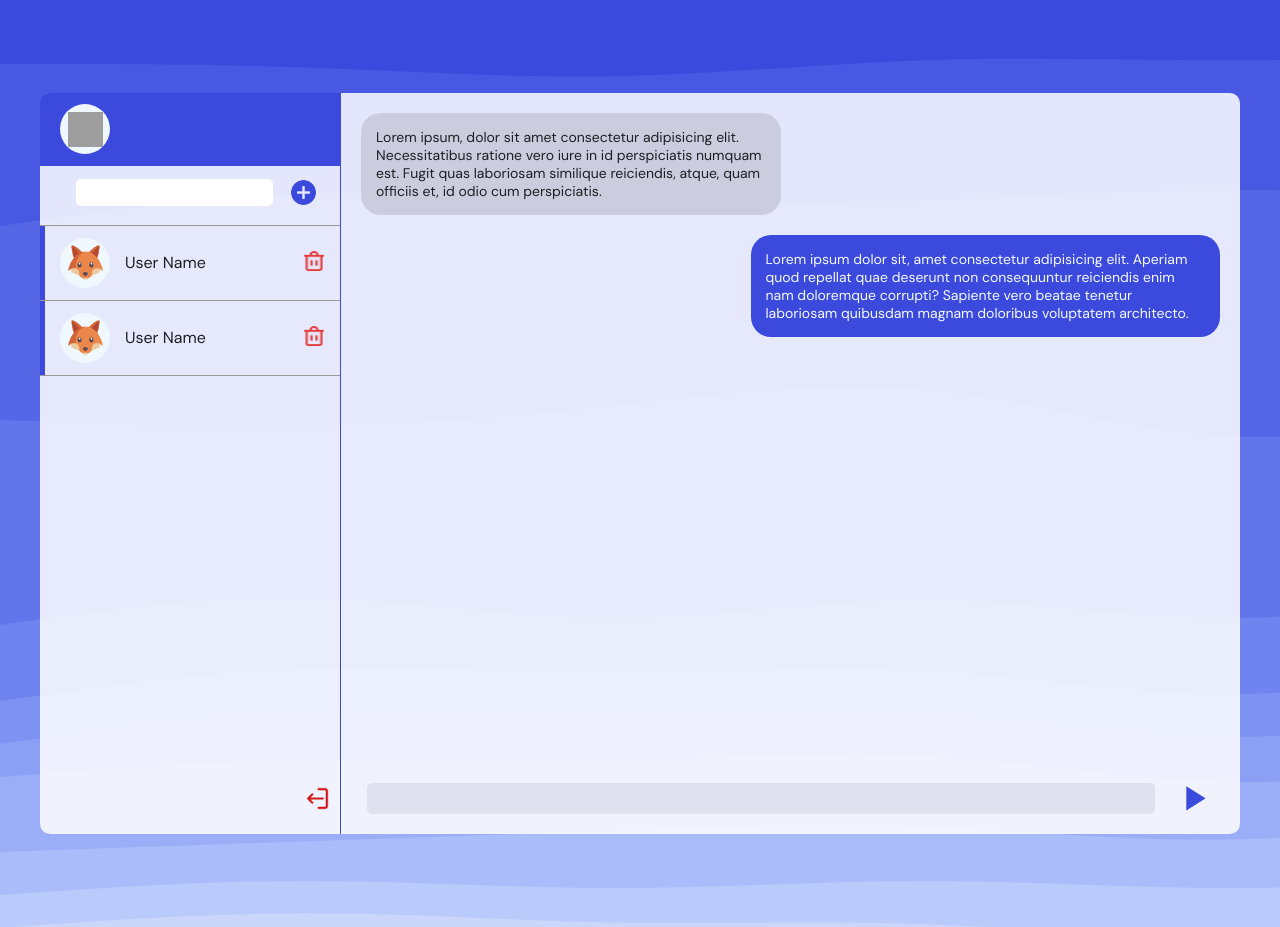
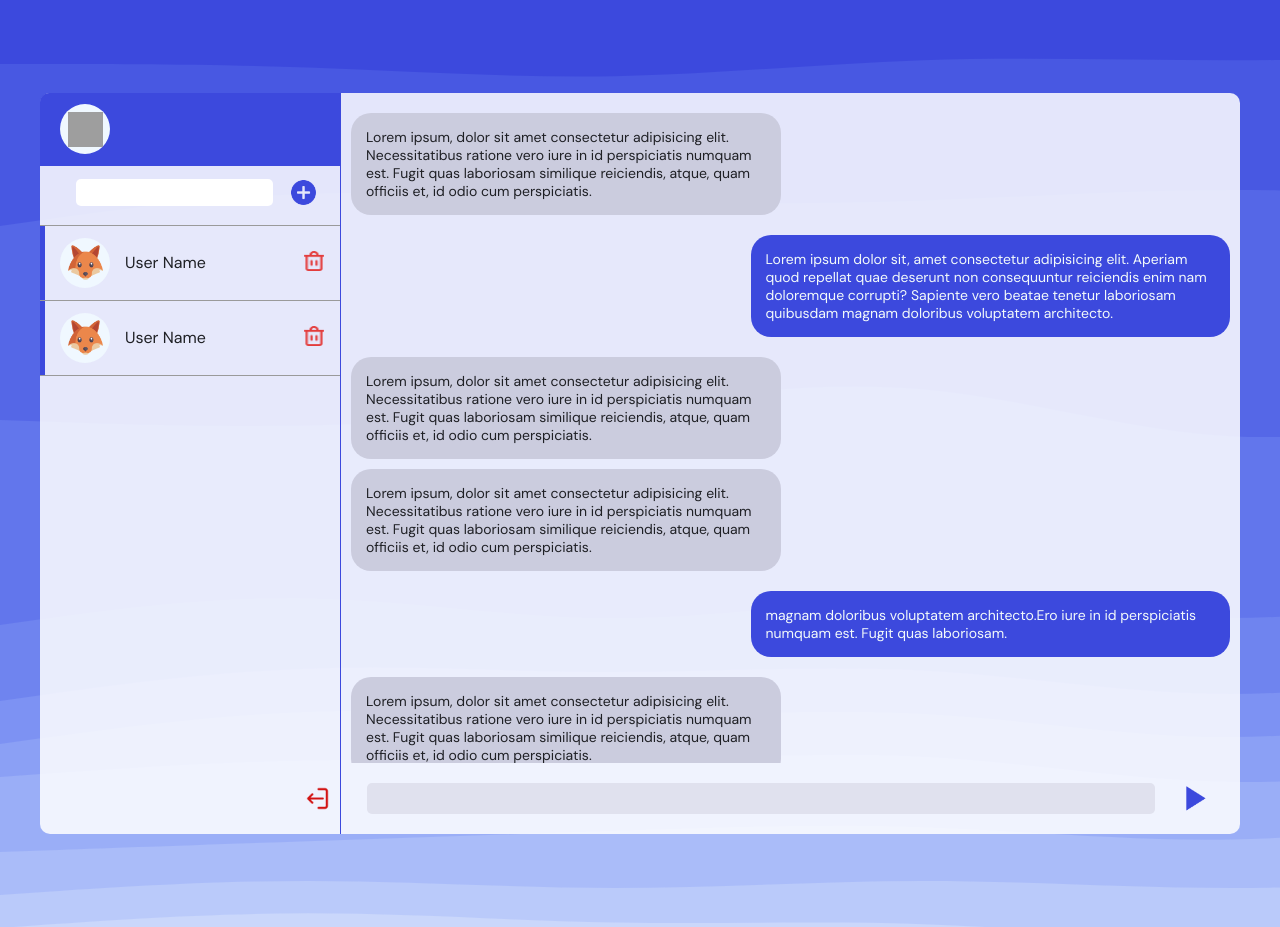
Before and after one commit to Ilcenco/SecuredMess, an ASP.NET Core app: page /Messenger/MessengerLayout in a window 1280 px wide. Run offline with ASP.NET Core 8, Linux system fonts and the light colour scheme; grey boxes are pictures that could not be loaded.

Commit message:
flexbox fixes

```diff
--- a/SecuredMess/Pages/Messenger/MessengerLayout.cshtml
+++ b/SecuredMess/Pages/Messenger/MessengerLayout.cshtml
@@ -87,6 +87,30 @@
                         repellat quae deserunt non consequuntur reiciendis enim nam doloremque corrupti? Sapiente vero
                         beatae tenetur laboriosam quibusdam magnam doloribus voluptatem architecto.</p>
                 </div>
+                <div class="receivedMessage">
+                    <div class="textMessageContainer">
+                        <p class="textMessageReceived">Lorem ipsum, dolor sit amet consectetur adipisicing elit.
+                            Necessitatibus ratione vero iure in id perspiciatis numquam est. Fugit quas laboriosam
+                            similique reiciendis, atque, quam officiis et, id odio cum perspiciatis.</p>
+                    </div>
+                </div>
+                <div class="receivedMessage">
+                    <div class="textMessageContainer">
+                        <p class="textMessageReceived">Lorem ipsum, dolor sit amet consectetur adipisicing elit.
+                            Necessitatibus ratione vero iure in id perspiciatis numquam est. Fugit quas laboriosam
+                            similique reiciendis, atque, quam officiis et, id odio cum perspiciatis.</p>
+                    </div>
+                </div>
+                <div class="sentMessage">
+                    <p class="textMessageSend">magnam doloribus voluptatem architecto.Ero iure in id perspiciatis numquam est. Fugit quas laboriosam.</p>
+                </div>
+                <div class="receivedMessage">
+                    <div class="textMessageContainer">
+                        <p class="textMessageReceived">Lorem ipsum, dolor sit amet consectetur adipisicing elit.
+                            Necessitatibus ratione vero iure in id perspiciatis numquam est. Fugit quas laboriosam
+                            similique reiciendis, atque, quam officiis et, id odio cum perspiciatis.</p>
+                    </div>
+                </div>
             </div>
             <div class="messageInputContainer">
                 <input type="text" id="messageInput">
--- a/SecuredMess/wwwroot/css/DashBoard.css
+++ b/SecuredMess/wwwroot/css/DashBoard.css
@@ -7,7 +7,6 @@ body {
     align-items: center;
     justify-content: center;
     background-image: url(/images/stacked-waves-haikei.svg);
-    position: absolute;
     height: 100vh;
     width: 100vw;
     z-index: -1;
@@ -18,11 +17,10 @@ body {
 #mainContainer {
     display: flex;
     height: 80vh;
-    width: 1200px;
+    max-width: 1200px;
     background: rgba(255, 255, 255, 0.85);
     border-radius: 10px;
     margin: 20px;
-
 }
 
 .menuContainer {
@@ -192,12 +190,11 @@ body {
 .chatContainer {
     display: flex;
     flex-direction: column;
+    padding-top: 10px;
 }
 
 #messagesContainer {
     overflow-y: scroll;
-    height: available;
-    padding: 10px;
 }
 
     #messagesContainer::-webkit-scrollbar {
```
